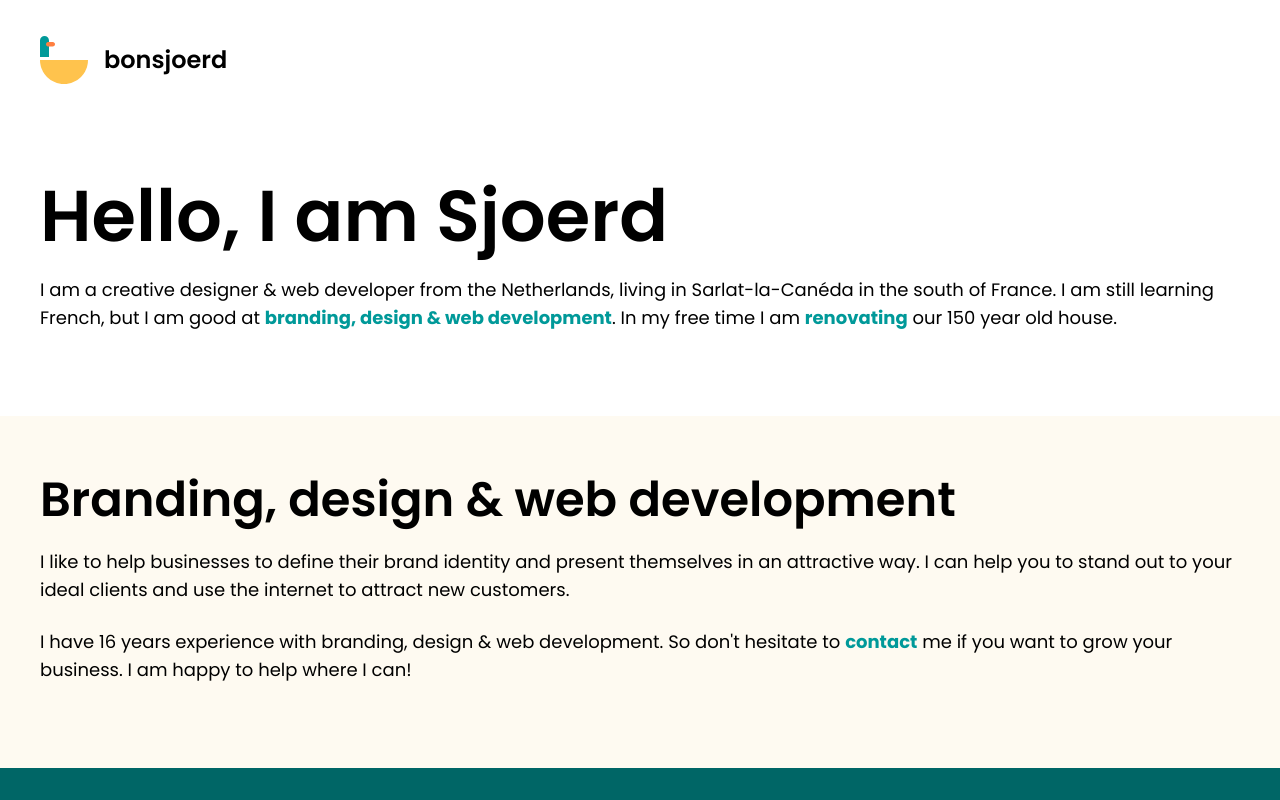
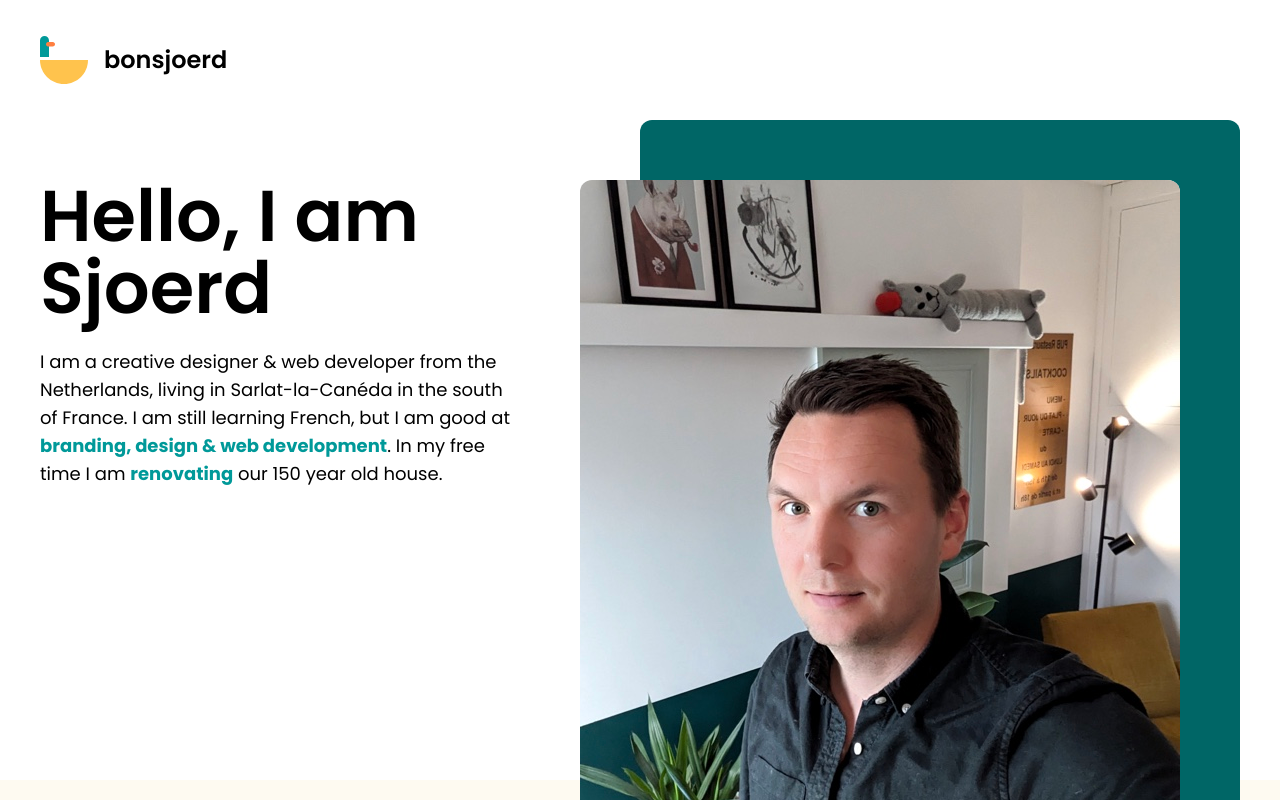
Before and after one commit to sboerrigter/bonsjoerd, a Next.js app: page / in a window 1280 px wide. Shown: the top 800 px of the page. Built offline with nearby package versions, Linux system fonts and the light colour scheme.

Commit message:
:construction: Add a photo

```diff
--- a/app/layout.js
+++ b/app/layout.js
@@ -5,7 +5,7 @@ import { Poppins } from "next/font/google";
 const poppins = Poppins({ weight: ["400", "600", "700"], subsets: ["latin"] });
 
 export const metadata = {
-  title: "BonSjoerd",
+  title: "BonSjoerd - Branding, design & web development",
   description:
     "Sjoerd Boerrigter, freelance designer & web developer from the Netherlands, living in Sarlat-la-Canéda in the south of France.",
 };
--- a/app/main.css
+++ b/app/main.css
@@ -25,3 +25,19 @@
     @apply cursor-pointer text-green-500 font-bold hover:underline decoration-2 underline-offset-4;
   }
 }
+
+@layer components {
+  .photo {
+    margin-top: 30px;
+    box-shadow: 30px -30px 0 0 #006666;
+    width: calc(100% - 30px);
+  }
+
+  @media screen(lg) {
+    .photo {
+      margin-top: 60px;
+      box-shadow: 60px -60px 0 0 #006666;
+      width: calc(100% - 60px);
+    }
+  }
+}
--- a/app/page.js
+++ b/app/page.js
@@ -5,15 +5,12 @@ import Wrap from "@/components/Wrap";
 export default function Home() {
   return (
     <>
-      <Wrap className="py-6 md:py-9">
-        <div
-          className="flex gap-4 items-center jusify-center lowercase text-xl font-semibold
-          md:text-2xl"
-        >
+      <Wrap className="py-6 lg:py-9">
+        <div className="flex gap-4 items-center jusify-center lowercase text-xl font-semibold lg:text-2xl">
           <Image
             className="
             w-10 h-10
-            md:w-12 md:h-12
+            lg:w-12 lg:h-12
             "
             src="/bonsjoerd.svg"
             alt="Bonsjoerd"
@@ -24,14 +21,16 @@ export default function Home() {
           BonSjoerd
         </div>
       </Wrap>
-      <Wrap className="py-[60px]">
+
+      <Wrap className="flex flex-col-reverse lg:flex-row gap-x-15 items-center lg:items-start lg:-mb-30">
+        <div className="py-15 max-w-[480px] lg:w-[40%]">
           <h2 className="h1">Hello, I am Sjoerd</h2>
           <p>
             I am a creative designer &amp; web developer from the Netherlands,
-          living in Sarlat-la-Canéda in the south of France. I am still learning
-          French, but I am good at{" "}
-          <a href="#services">branding, design &amp; web development</a>. In my
-          free time I am{" "}
+            living in Sarlat-la-Canéda in the south of France. I am still
+            learning French, but I am good at{" "}
+            <a href="#services">branding, design &amp; web development</a>. In
+            my free time I am{" "}
             <a
               href="https://www.youtube.com/channel/UCNHwMsWwnJHmLAcJgup1-EQ"
               target="blank"
@@ -40,8 +39,20 @@ export default function Home() {
             </a>{" "}
             our 150 year old house.
           </p>
+        </div>
+        <div className="w-full max-w-[480px] lg:max-w-[660px] lg:w-[55%]">
+          <Image
+            src="/sjoerd.jpg"
+            className="photo rounded-xl z-1"
+            alt="Sjoerd Boerrigter"
+            width={600}
+            height={720}
+            priority
+          />
+        </div>
       </Wrap>
-      <div className="bg-yellow-50 py-[60px]" id="services">
+
+      <div className="bg-yellow-50 py-15 lg:pt-45" id="services">
         <Wrap>
           <h1 className="h2">Branding, design & web development</h1>
           <p>
@@ -56,7 +67,8 @@ export default function Home() {
           </p>
         </Wrap>
       </div>
-      <div className="bg-green-600 text-white py-[60px]" id="contact">
+
+      <div className="bg-green-600 text-white py-15" id="contact">
         <Wrap>
           <h2>Get in touch</h2>
           <p>
--- a/components/Wrap.js
+++ b/components/Wrap.js
@@ -1,7 +1,7 @@
 export default function Wrap({ children, className }) {
   return (
     <section
-      className={`mx-auto w-full px-4 md:px-8 max-w-[1264px] ${className}`}
+      className={`mx-auto w-full px-6 lg:px-8 max-w-[1264px] ${className}`}
     >
       {children}
     </section>
--- a/tailwind.config.js
+++ b/tailwind.config.js
@@ -18,6 +18,11 @@ module.exports = {
           500: "#FFC34D",
         },
       },
+      spacing: {
+        15: "3.75rem",
+        30: "7.5rem",
+        45: "11.25rem",
+      },
     },
   },
   plugins: [],
```
Lines whose indentation alone changed are shown as unchanged.
